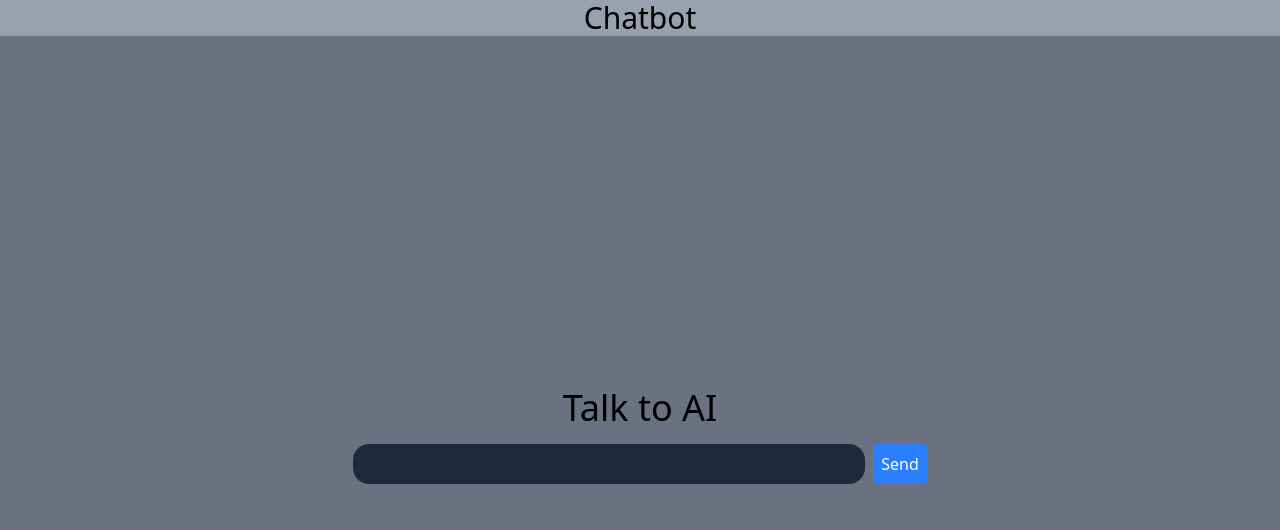
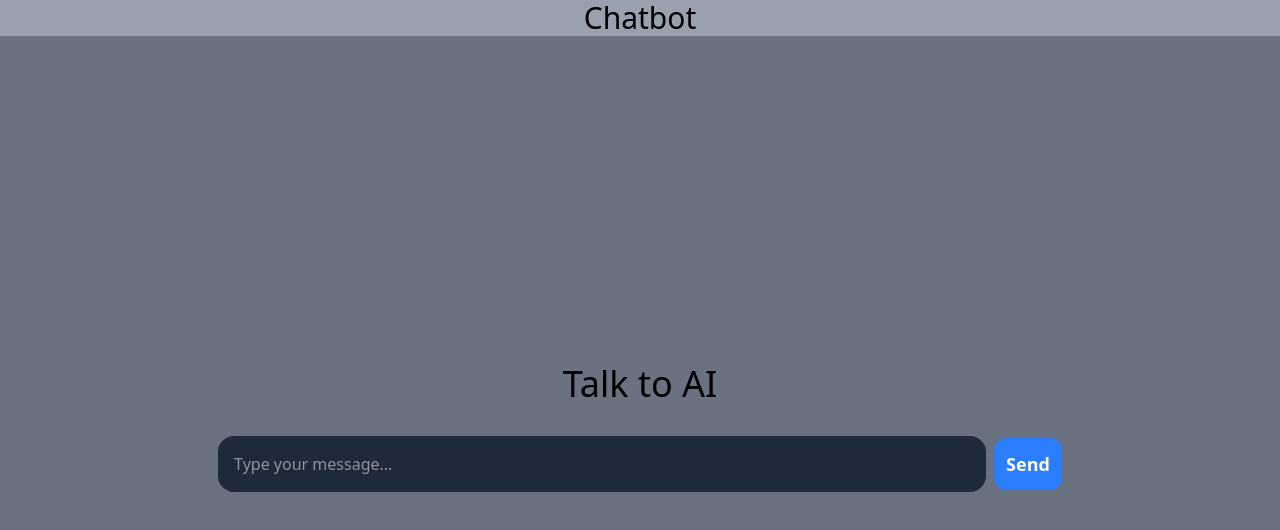
Before and after one commit to alohamat/react-ai-frontend, a React (Vite) app in the folder frontend/: page / in a window 1280 px wide. Shown: the top 530 px of the page. Built offline with nearby package versions, Linux system fonts and the light colour scheme.

Commit message:
feat: prompt div

```diff
--- a/frontend/src/App.tsx
+++ b/frontend/src/App.tsx
@@ -1,4 +1,5 @@
 import Header from "./components/Header";
+import PromptDiv from "./components/PromptDiv";
 
 function App() {
   return (
@@ -6,10 +7,7 @@ function App() {
       <Header />
       <div className="bg-gray-500 h-screen flex justify-center items-center flex-col gap-4">
         <h1 className="text-4xl">Talk to AI</h1>
-        <div>
-        <input type="text" className="bg-gray-800 w-[75vw] peer h-[5vh] md:w-[40vw] text-white rounded-2xl focus:scale-115 focus:shadow-[0px_0px_30px_5px] shadow-black transition-all ease-in-out duration-300 focus:w-[50vw]"/>
-        <button className="bg-blue-500 text-white p-2 ml-2 peer-focus:ml-10 rounded">Send</button>
-        </div>
+          <PromptDiv />
       </div>
     </div>
   );
--- a/frontend/src/components/PromptDiv.tsx
+++ b/frontend/src/components/PromptDiv.tsx
@@ -0,0 +1,51 @@
+import React, { useState, useRef, useEffect } from 'react';
+
+function PromptDiv() {
+  const [text, setText] = useState('');
+  const textareaRef = useRef<HTMLTextAreaElement>(null);
+
+  const handleKeyDown = (event: React.KeyboardEvent<HTMLTextAreaElement>) => {
+    if (event.key === 'Enter' && !event.shiftKey) {
+      event.preventDefault();
+      console.log("Texto enviado:", text);
+      setText('');
+    }
+  };
+
+  const handleChange = (event: React.ChangeEvent<HTMLTextAreaElement>) => {
+    setText(event.target.value);
+  };
+
+  useEffect(() => {
+    if (textareaRef.current) {
+      textareaRef.current.style.height = 'auto';
+      textareaRef.current.style.height = textareaRef.current.scrollHeight + 'px';
+    }
+  }, [text]);
+
+  return (
+    <div className="flex items-center justify-center p-4">
+      <textarea
+        ref={textareaRef}
+        className="w-[75vw] lg:w-[60vw] 2xl:w-[50vw] p-4
+          text-white rounded-2xl focus:shadow-[0px_0px_30px_5px] shadow-black bg-gray-800
+          transition-all ease-in-out duration-300 resize-none
+          overflow-y-auto scrollbar-thin scrollbar-thumb-gray-600 scrollbar-track-gray-900
+          min-h-[5vh] max-h-[30vh]"
+        placeholder="Type your message..."
+        value={text}
+        onChange={handleChange}
+        onKeyDown={handleKeyDown}
+        rows={1}
+      />
+      <button
+        className="bg-blue-500 hover:bg-blue-700 text-white p-3 ml-2 rounded-xl
+          transition-all ease-in-out duration-300 text-lg font-semibold"
+      >
+        Send
+      </button>
+    </div>
+  );
+}
+
+export default PromptDiv;
```
